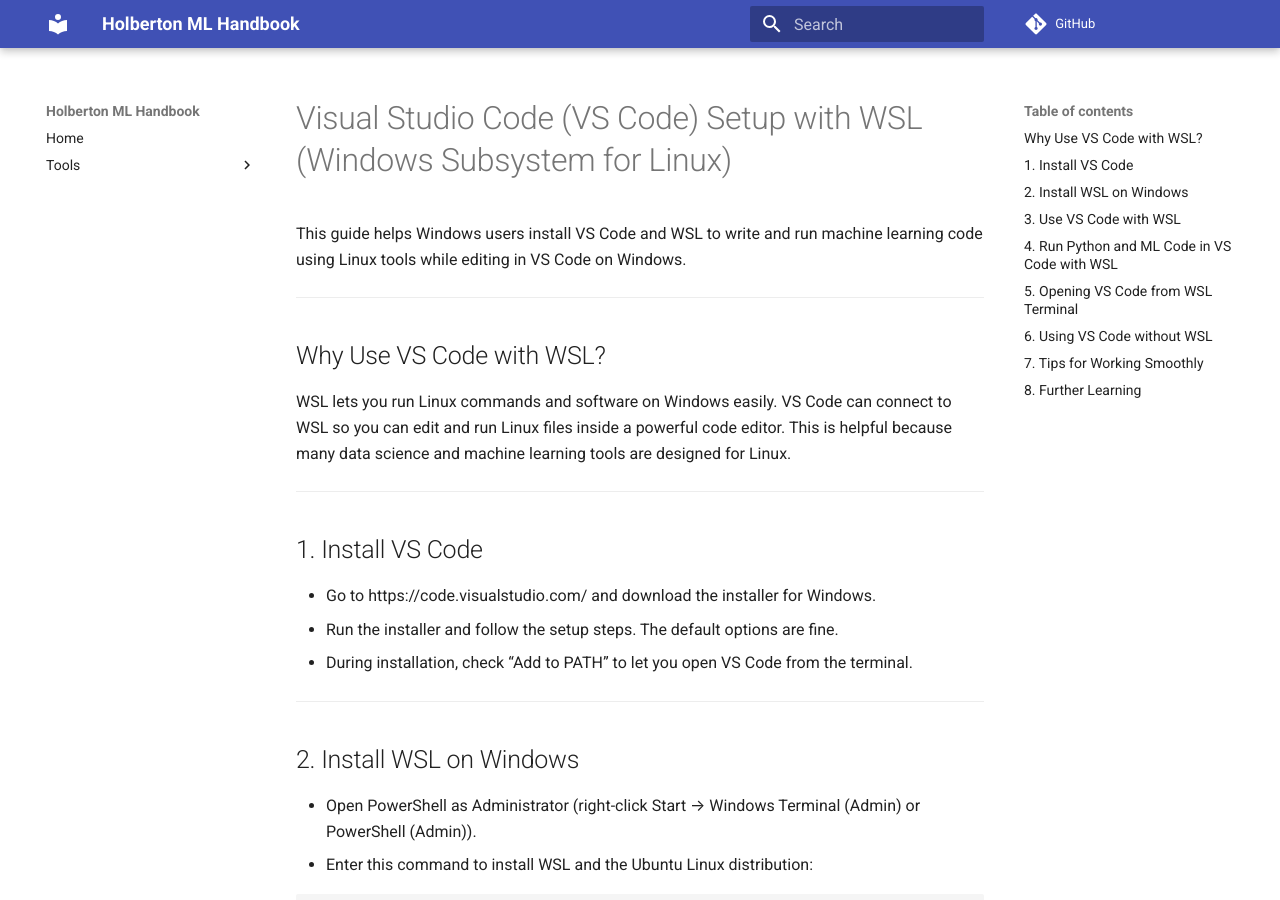
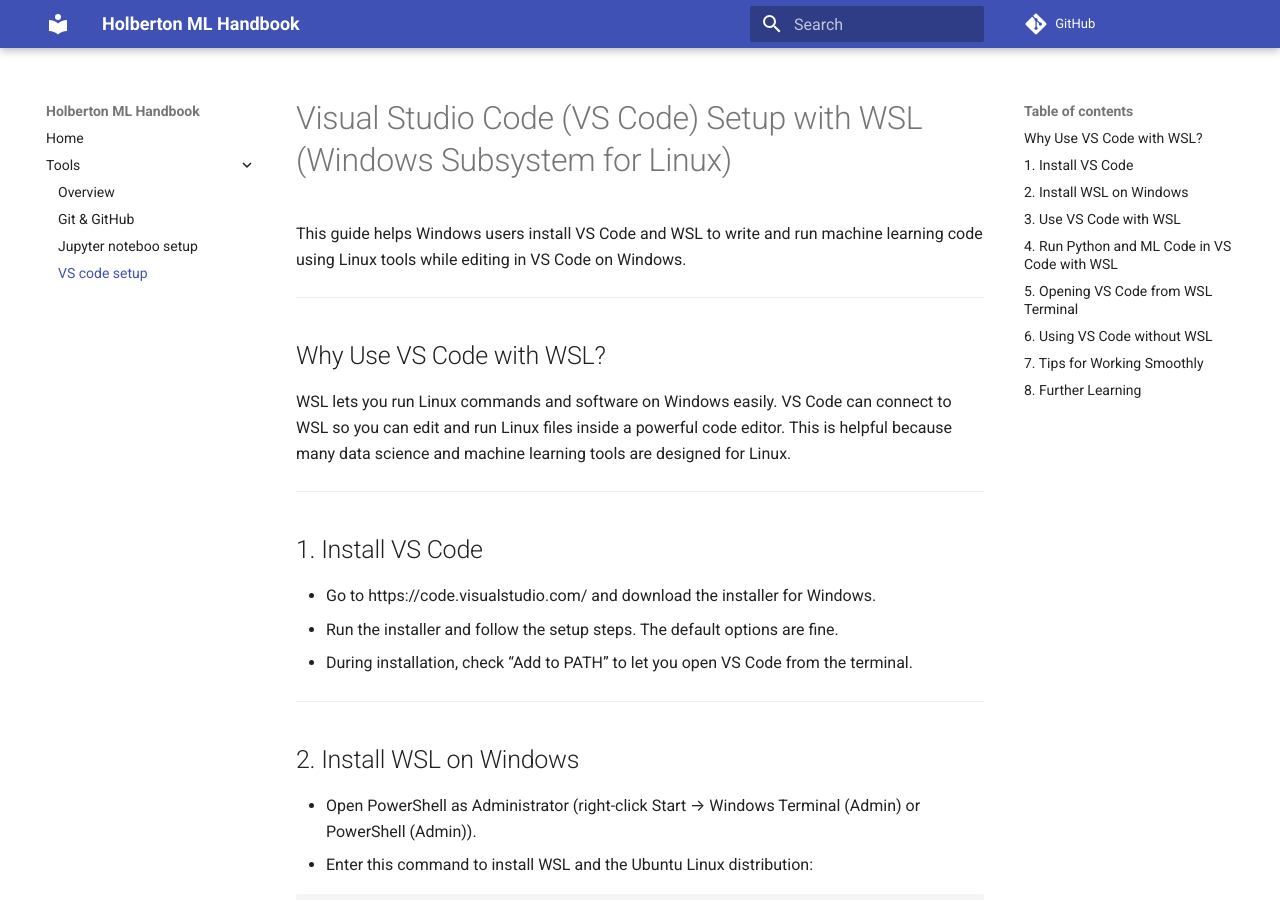
Before and after one commit to evisp/ml-handbook, an MkDocs documentation site: the page built from docs/01-tools/vscode-setup.md, in a window 1280 px wide and 900 px high. Built offline with MkDocs 1.6.1 and Material for MkDocs 9.7.7, drawn with Linux system fonts in a browser that asks for light colours; comment, search, counter and statistics services are not loaded.

Commit message:
udpate navbar

```diff
--- a/mkdocs.yml
+++ b/mkdocs.yml
@@ -9,4 +9,5 @@
   - Tools:
     - Overview: 01-tools/index.md
     - Git & GitHub: 01-tools/git-and-github.md
-    - Python setup: 01-tools/python-setup.md
+    - Jupyter noteboo setup: 01-tools/notebook-setup.md
+    - VS code setup: 01-tools/vscode-setup.md
```
